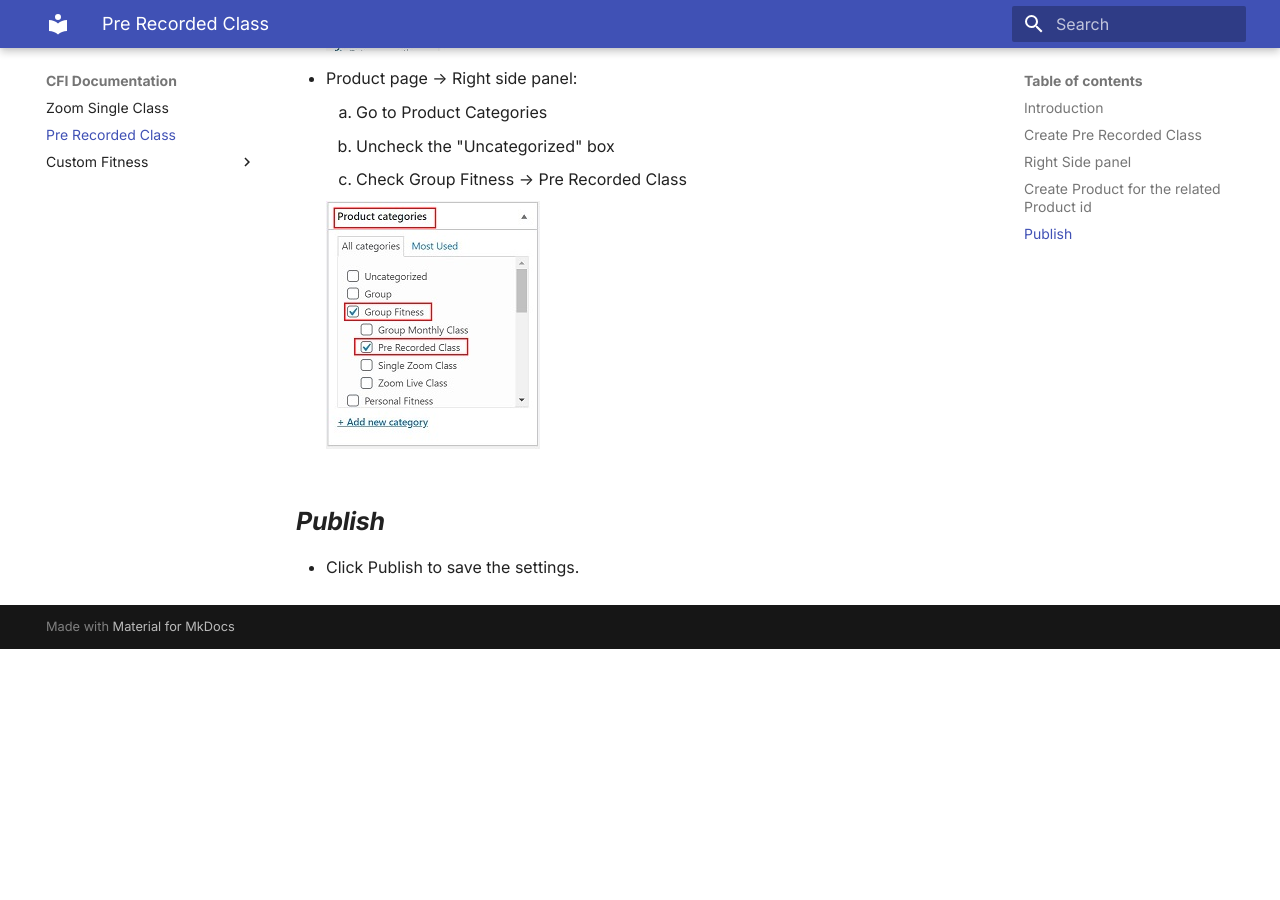
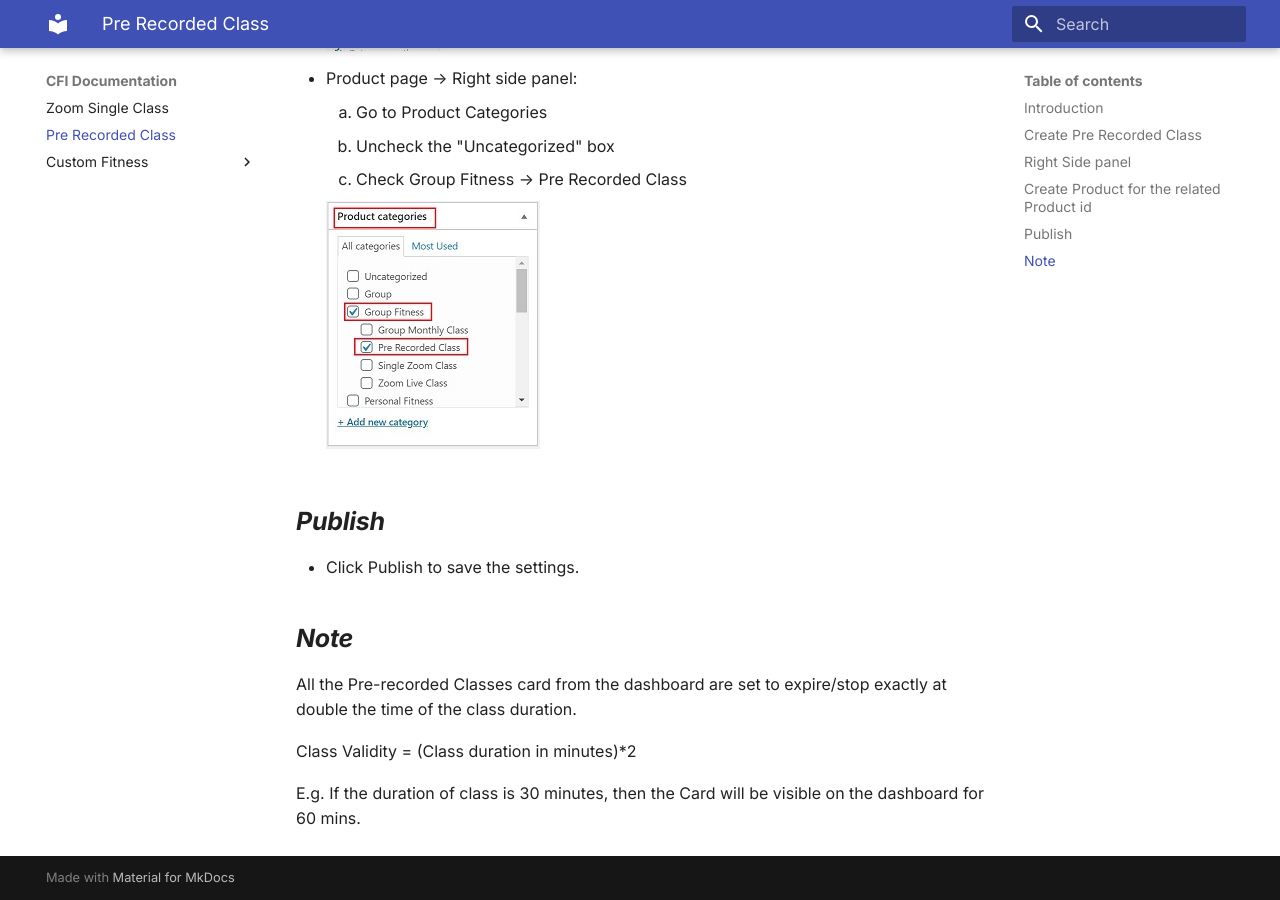
Before and after one commit to Krenovate-Solutions-Pvt-Ltd/CFI, an MkDocs documentation site: the page built from docs/Pre-Recorded-Class.md, in a window 1280 px wide and 900 px high, scrolled down 4605 px. Built offline with MkDocs 1.6.1 and Material for MkDocs 9.7.7, drawn with Linux system fonts in a browser that asks for light colours; before the commit the page ends 5254 px from its top, so only the background shows below that.

Commit message:
29th july
Changes made as per issue# 18

```diff
--- a/docs/Pre-Recorded-Class.md
+++ b/docs/Pre-Recorded-Class.md
@@ -102,3 +102,11 @@ Click on the Product id. You will be directed to the Product screen.
 ## **_Publish_**
 
 *   Click Publish to save the settings.
+
+## **_Note_**
+
+All the Pre-recorded Classes card from the dashboard are set to expire/stop exactly at double the time of the class duration.
+
+Class Validity = (Class duration in minutes)*2
+
+E.g. If the duration of class is 30 minutes, then the Card will be visible on the dashboard for 60 mins.
```
Also changed, not shown: docs/Zoom-Single-Class.md (+5 -0 lines).
